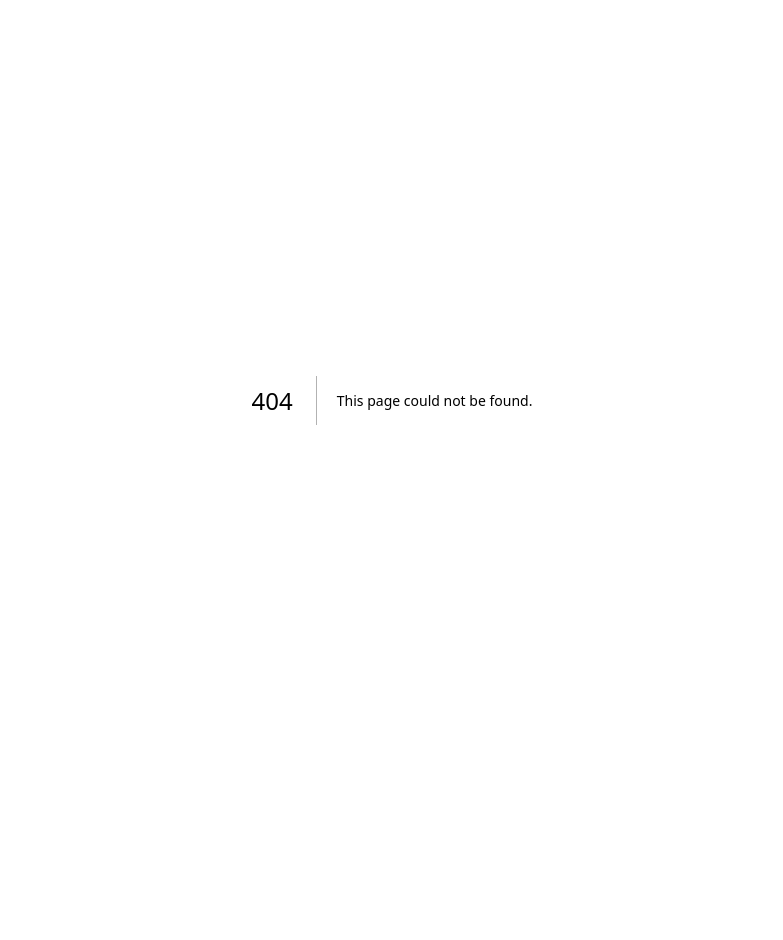
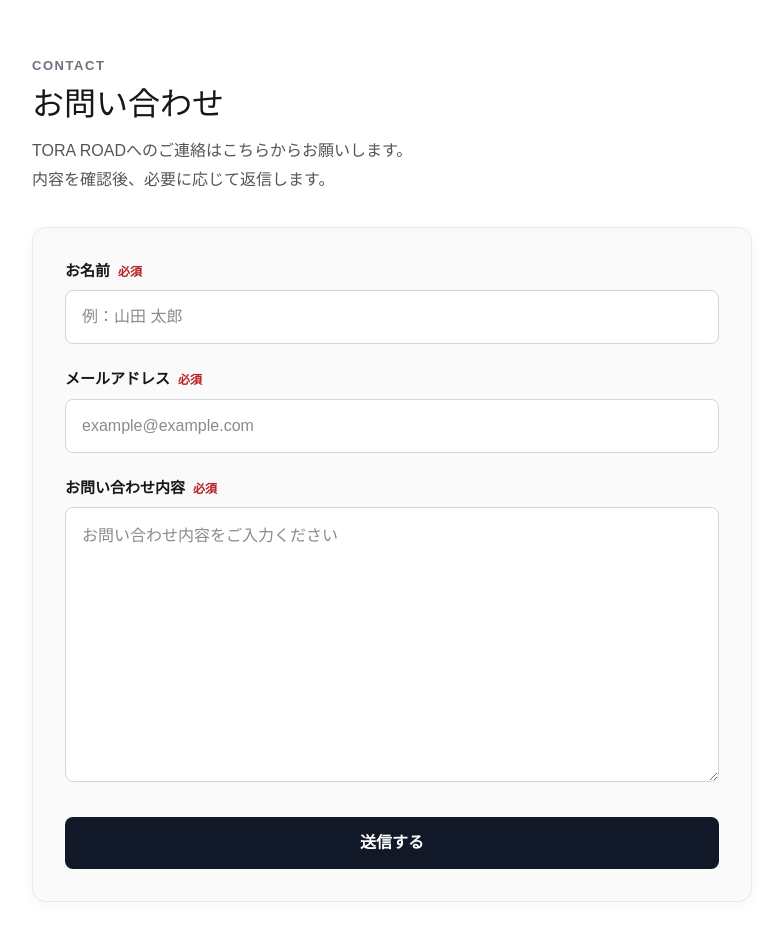
Before and after one commit to toraroad2ring/tora-road-front, a Next.js app: page /contact in a window 1280 px wide. Before the commit this address had no page. Shown: the top 940 px of the page, without its empty margins (248-1031 px from the left). Before the commit the page ends 800 px from the top, so only its background shows below. Built offline with nearby package versions, Linux system fonts and the light colour scheme.

Commit message:
Add contact form

```diff
--- /dev/null
+++ b/app/contact/page.tsx
@@ -0,0 +1,284 @@
+"use client";
+
+import { FormEvent, useState } from "react";
+
+export default function ContactPage() {
+  const [name, setName] = useState("");
+  const [email, setEmail] = useState("");
+  const [message, setMessage] = useState("");
+
+  const [submitted, setSubmitted] = useState(false);
+  const [sending, setSending] = useState(false);
+  const [error, setError] = useState("");
+
+  async function handleSubmit(event: FormEvent<HTMLFormElement>) {
+    event.preventDefault();
+
+    setSending(true);
+    setSubmitted(false);
+    setError("");
+
+    try {
+      const apiUrl = process.env.NEXT_PUBLIC_CONTACT_API_URL;
+
+      if (!apiUrl) {
+        throw new Error("CONTACT API URL is not configured");
+      }
+
+      const response = await fetch(apiUrl, {
+        method: "POST",
+        headers: {
+          "Content-Type": "application/json",
+        },
+        body: JSON.stringify({
+          name,
+          email,
+          message,
+        }),
+      });
+
+      const data = await response.json();
+
+      if (!response.ok || !data.ok) {
+        throw new Error("送信に失敗しました");
+      }
+
+      setSubmitted(true);
+
+      setName("");
+      setEmail("");
+      setMessage("");
+    } catch (err) {
+      console.error(err);
+
+      setError(
+        "送信に失敗しました。時間をおいてもう一度お試しください。"
+      );
+    } finally {
+      setSending(false);
+    }
+  }
+
+  const inputStyle = {
+    width: "100%",
+    boxSizing: "border-box" as const,
+    padding: "14px 16px",
+    marginTop: "8px",
+    border: "1px solid #d1d5db",
+    borderRadius: "8px",
+    fontSize: "16px",
+    backgroundColor: "#ffffff",
+    outline: "none",
+  };
+
+  return (
+    <main
+      style={{
+        maxWidth: "760px",
+        margin: "0 auto",
+        padding: "56px 20px 80px",
+      }}
+    >
+      <div
+        style={{
+          marginBottom: "32px",
+        }}
+      >
+        <p
+          style={{
+            margin: 0,
+            fontSize: "13px",
+            fontWeight: 700,
+            letterSpacing: "0.12em",
+            color: "#6b7280",
+          }}
+        >
+          CONTACT
+        </p>
+
+        <h1
+          style={{
+            margin: "8px 0 12px",
+            fontSize: "32px",
+            lineHeight: 1.3,
+          }}
+        >
+          お問い合わせ
+        </h1>
+
+        <p
+          style={{
+            margin: 0,
+            color: "#555",
+            lineHeight: 1.8,
+          }}
+        >
+          TORA ROADへのご連絡はこちらからお願いします。
+          <br />
+          内容を確認後、必要に応じて返信します。
+        </p>
+      </div>
+
+      <form
+        onSubmit={handleSubmit}
+        style={{
+          padding: "32px",
+          border: "1px solid #e5e7eb",
+          borderRadius: "14px",
+          backgroundColor: "#fafafa",
+          boxShadow: "0 4px 14px rgba(0, 0, 0, 0.04)",
+        }}
+      >
+        <div style={{ marginBottom: "24px" }}>
+          <label
+            htmlFor="name"
+            style={{
+              display: "block",
+              fontWeight: 700,
+              fontSize: "15px",
+            }}
+          >
+            お名前
+            <span
+              style={{
+                marginLeft: "8px",
+                fontSize: "12px",
+                color: "#b91c1c",
+              }}
+            >
+              必須
+            </span>
+          </label>
+
+          <input
+            id="name"
+            type="text"
+            required
+            value={name}
+            onChange={(event) => setName(event.target.value)}
+            placeholder="例：山田 太郎"
+            style={inputStyle}
+          />
+        </div>
+
+        <div style={{ marginBottom: "24px" }}>
+          <label
+            htmlFor="email"
+            style={{
+              display: "block",
+              fontWeight: 700,
+              fontSize: "15px",
+            }}
+          >
+            メールアドレス
+            <span
+              style={{
+                marginLeft: "8px",
+                fontSize: "12px",
+                color: "#b91c1c",
+              }}
+            >
+              必須
+            </span>
+          </label>
+
+          <input
+            id="email"
+            type="email"
+            required
+            value={email}
+            onChange={(event) => setEmail(event.target.value)}
+            placeholder="example@example.com"
+            style={inputStyle}
+          />
+        </div>
+
+        <div style={{ marginBottom: "28px" }}>
+          <label
+            htmlFor="message"
+            style={{
+              display: "block",
+              fontWeight: 700,
+              fontSize: "15px",
+            }}
+          >
+            お問い合わせ内容
+            <span
+              style={{
+                marginLeft: "8px",
+                fontSize: "12px",
+                color: "#b91c1c",
+              }}
+            >
+              必須
+            </span>
+          </label>
+
+          <textarea
+            id="message"
+            required
+            value={message}
+            onChange={(event) => setMessage(event.target.value)}
+            rows={9}
+            placeholder="お問い合わせ内容をご入力ください"
+            style={{
+              ...inputStyle,
+              resize: "vertical",
+              lineHeight: 1.7,
+              minHeight: "180px",
+            }}
+          />
+        </div>
+
+        <button
+          type="submit"
+          disabled={sending}
+          style={{
+            width: "100%",
+            padding: "14px 20px",
+            border: "none",
+            borderRadius: "8px",
+            fontSize: "16px",
+            fontWeight: 700,
+            cursor: sending ? "not-allowed" : "pointer",
+            backgroundColor: sending ? "#9ca3af" : "#111827",
+            color: "#ffffff",
+            transition: "opacity 0.2s",
+          }}
+        >
+          {sending ? "送信中..." : "送信する"}
+        </button>
+
+        {submitted && (
+          <div
+            style={{
+              marginTop: "20px",
+              padding: "14px 16px",
+              borderRadius: "8px",
+              backgroundColor: "#ecfdf5",
+              color: "#065f46",
+              lineHeight: 1.6,
+            }}
+          >
+            お問い合わせを送信しました。
+          </div>
+        )}
+
+        {error && (
+          <div
+            style={{
+              marginTop: "20px",
+              padding: "14px 16px",
+              borderRadius: "8px",
+              backgroundColor: "#fef2f2",
+              color: "#991b1b",
+              lineHeight: 1.6,
+            }}
+          >
+            {error}
+          </div>
+        )}
+      </form>
+    </main>
+  );
+}
```
